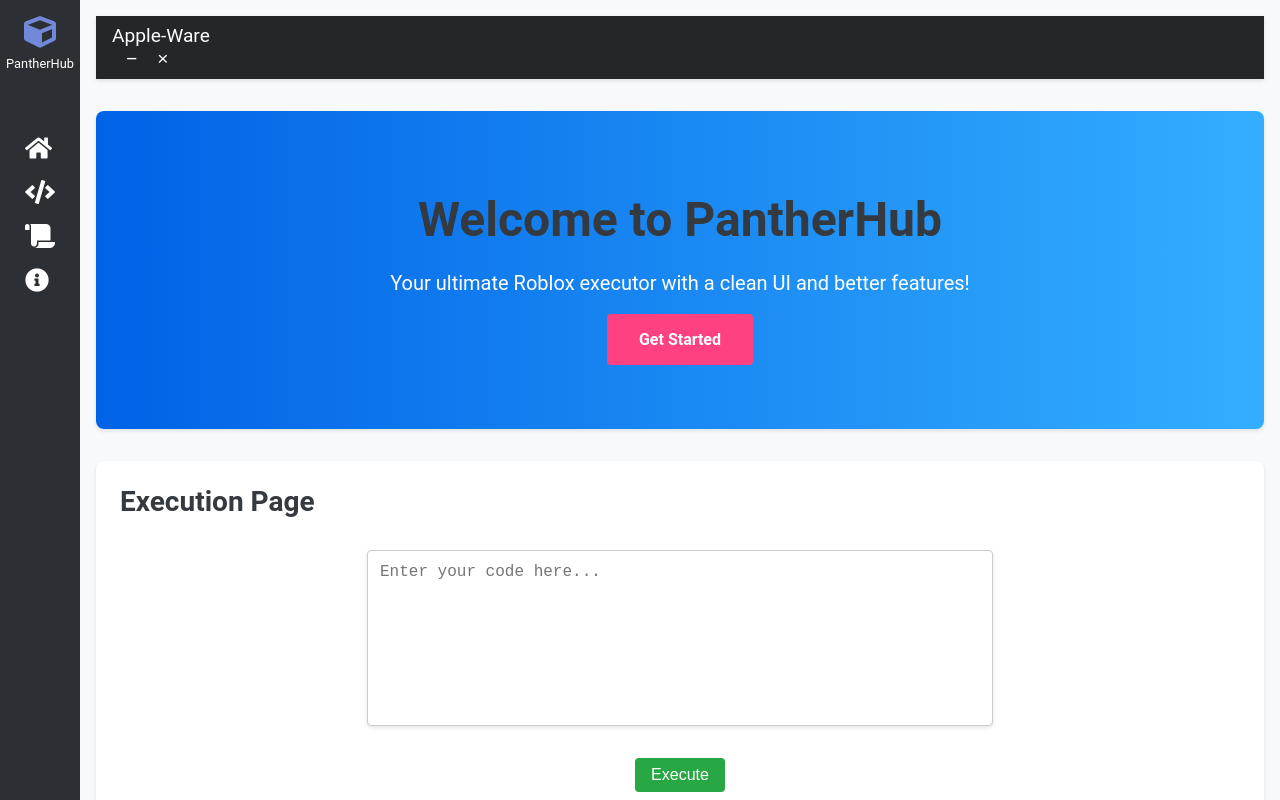
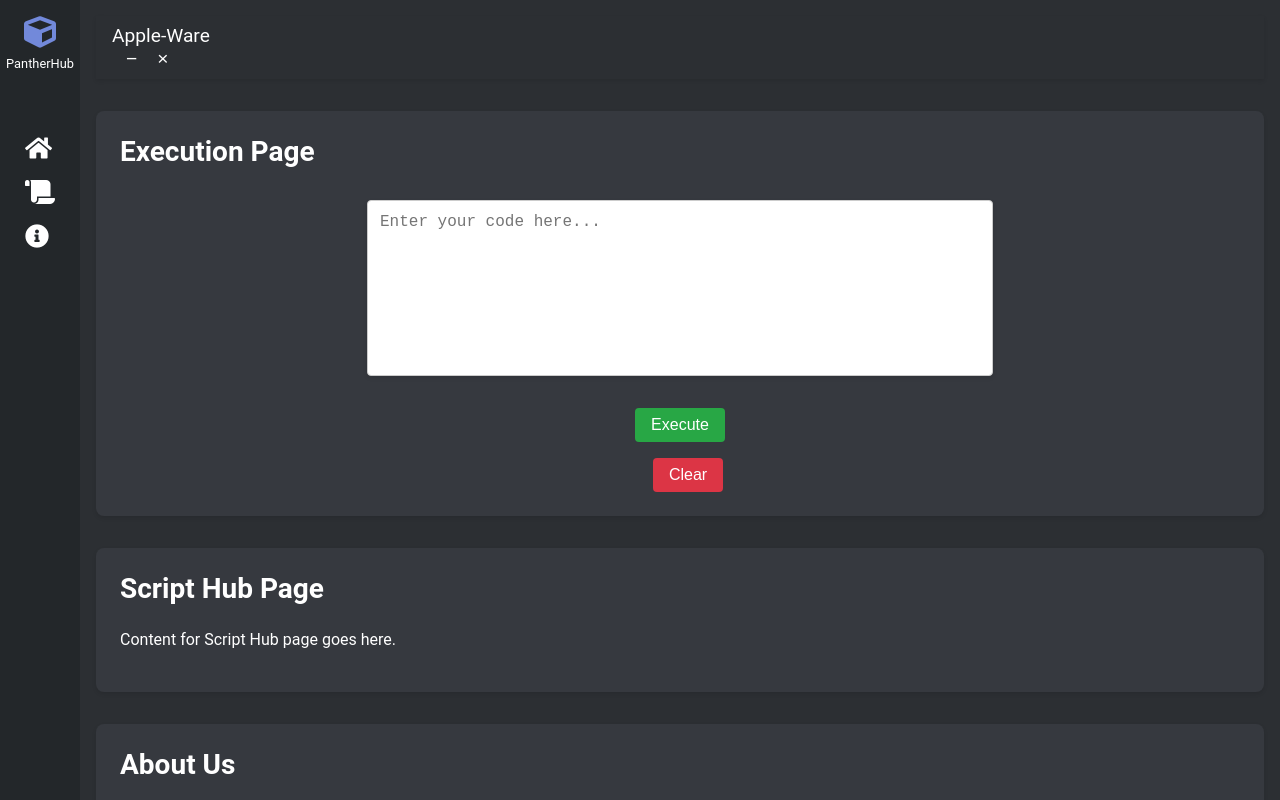
Before and after one commit to panthercheats/test, a plain HTML site: page index.html in a window 1280 px wide. Shown: the top 800 px of the page. Drawn offline with Linux system fonts and the light colour scheme.

Commit message:
Update index.html

```diff
--- a/index.html
+++ b/index.html
@@ -6,13 +6,12 @@
     <title>PantherHub</title>
     <link rel="stylesheet" href="https://cdnjs.cloudflare.com/ajax/libs/font-awesome/5.15.3/css/all.min.css">
     <style>
-        /* Global Styles */
         body {
             font-family: 'Roboto', sans-serif;
             margin: 0;
             padding: 0;
-            background-color: #f8f9fa;
-            color: #333;
+            background-color: #2c2f33;
+            color: #fff;
         }
 
         .sidebar {
@@ -21,7 +20,7 @@
             left: 0;
             width: 80px;
             height: 100%;
-            background-color: #2c2f33;
+            background-color: #23272a;
             display: flex;
             flex-direction: column;
             align-items: center;
@@ -68,10 +67,11 @@
         .content {
             margin-left: 80px;
             padding: 1rem;
+            background-color: #2c2f33;
         }
 
         header {
-            background-color: #23272a;
+            background-color: #2c2f33;
             color: #fff;
             padding: 0.5rem 1rem;
             display: flex;
@@ -102,44 +102,13 @@
             color: #ff5c5c;
         }
 
-        .hero {
-            background: linear-gradient(to right, #0062E6, #33AEFF);
-            color: #fff;
-            padding: 5rem 0;
-            text-align: center;
-        }
-
-        .hero h2 {
-            font-size: 3rem;
-            margin-bottom: 1rem;
-        }
-
-        .hero p {
-            font-size: 1.25rem;
-            margin-bottom: 2rem;
-        }
-
-        .cta-button {
-            background-color: #ff4081;
-            color: #fff;
-            padding: 1rem 2rem;
-            text-decoration: none;
-            border-radius: 4px;
-            font-weight: bold;
-            transition: background-color 0.3s ease;
-        }
-
-        .cta-button:hover {
-            background-color: #e03070;
-        }
-
         main {
             padding: 2rem 0;
         }
 
         section {
             margin-bottom: 2rem;
-            background-color: #fff;
+            background-color: #36393f;
             padding: 1.5rem;
             border-radius: 8px;
             box-shadow: 0 2px 4px rgba(0, 0, 0, 0.1);
@@ -148,7 +117,7 @@
         h2 {
             margin-top: 0;
             font-size: 1.75rem;
-            color: #343a40;
+            color: #fff;
         }
 
         p {
@@ -228,6 +197,19 @@
             box-shadow: 0 2px 4px rgba(0, 0, 0, 0.1);
         }
 
+        .dialog-box button {
+            background-color: #007bff;
+            color: #fff;
+            padding: 0.5rem 1rem;
+            border: none;
+            border-radius: 4px;
+            cursor: pointer;
+        }
+
+        .dialog-box button:hover {
+            background-color: #0056b3;
+        }
+
         @keyframes fadeIn {
             from {
                 opacity: 0;
@@ -245,8 +227,7 @@
             <span>PantherHub</span>
         </div>
         <ul>
-            <li><a href="#home"><i class="fas fa-home"></i></a></li>
-            <li><a href="#execution"><i class="fas fa-code"></i></a></li>
+            <li><a href="#execution"><i class="fas fa-home"></i></a></li>
             <li><a href="#scripthub"><i class="fas fa-scroll"></i></a></li>
             <li><a href="#about"><i class="fas fa-info-circle"></i></a></li>
         </ul>
@@ -262,13 +243,6 @@
             </div>
         </header>
         <main>
-            <!-- Home Section -->
-            <section id="home" class="hero">
-                <h2>Welcome to PantherHub</h2>
-                <p>Your ultimate Roblox executor with a clean UI and better features!</p>
-                <a href="#execution" class="cta-button">Get Started</a>
-            </section>
-
             <!-- Execution Section -->
             <section id="execution">
                 <h2>Execution Page</h2>
```
